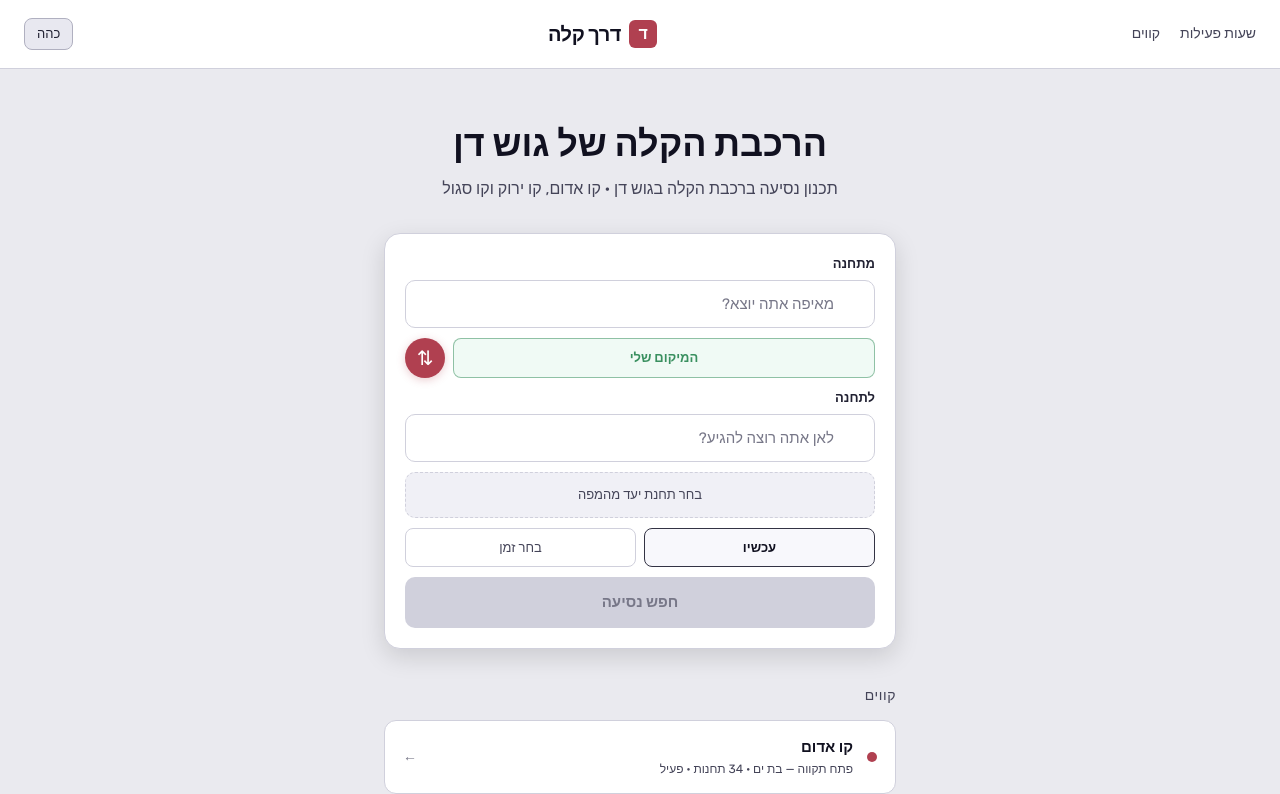
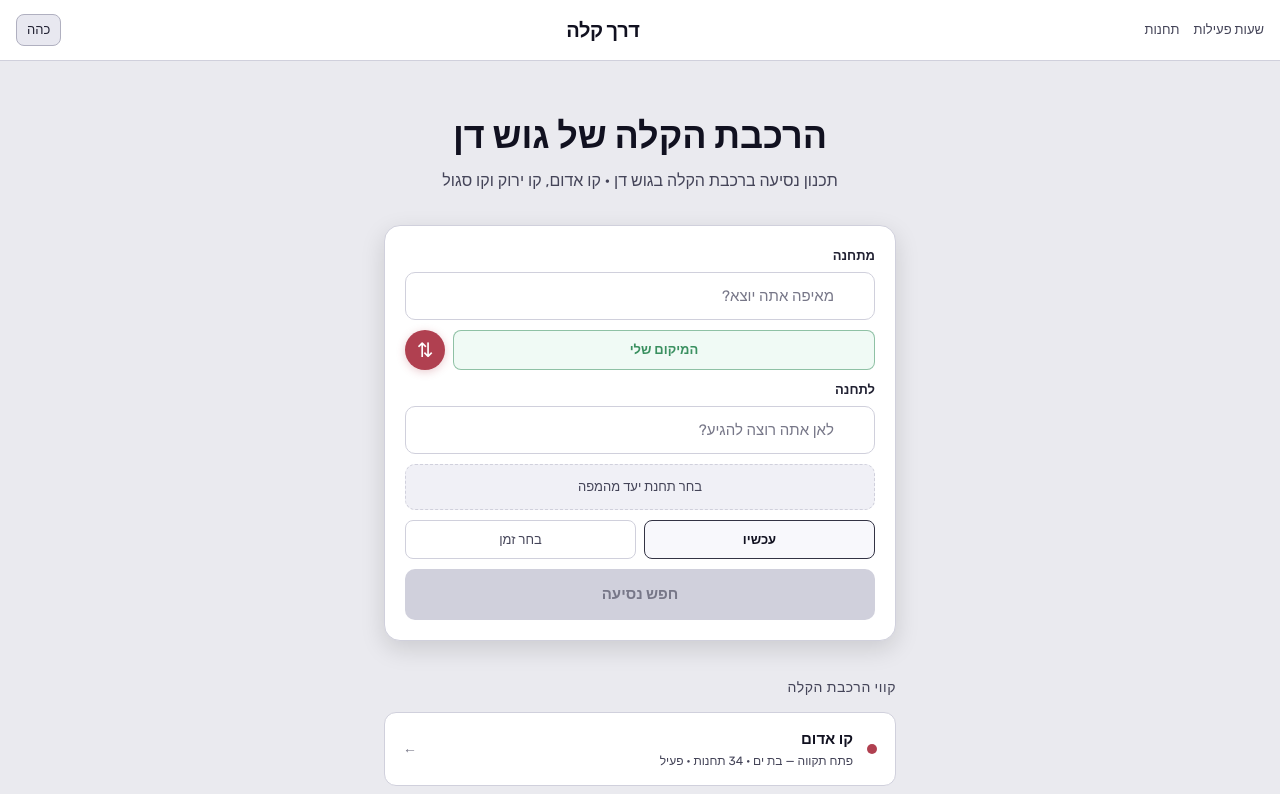
Before and after one commit to pawpaw555/derechkala, a Next.js app: page / in a window 1280 px wide. Shown: the top 794 px of the page. Built offline with nearby package versions, Linux system fonts and the light colour scheme.

Commit message:
station page trip planner improvements, departure arrival times

```diff
--- a/app/page.tsx
+++ b/app/page.tsx
@@ -289,27 +289,18 @@ export default function Home() {
 
       {/* Header */}
       <header style={{
-        padding: "18px 24px", display: "flex",
+        padding: "14px 16px", display: "flex",
         justifyContent: "space-between", alignItems: "center",
         borderBottom: `1px solid ${t.border}`, background: t.card,
       }}>
-        <nav style={{ display: "flex", gap: 20 }}>
-          <a href="/hours" style={{ color: t.muted, fontSize: 14, fontWeight: 500 }}>שעות פעילות</a>
-          <a href="/line-red" style={{ color: t.muted, fontSize: 14, fontWeight: 500 }}>קווים</a>
+        <nav style={{ display: "flex", gap: 14 }}>
+          <a href="/hours" style={{ color: t.muted, fontSize: 13, fontWeight: 500 }}>שעות פעילות</a>
+          <a href="/line-red" style={{ color: t.muted, fontSize: 13, fontWeight: 500 }}>תחנות</a>
         </nav>
-        <span style={{ display: "flex", alignItems: "center", gap: 8 }}>
-          <span style={{
-            width: 28, height: 28, borderRadius: 6,
-            background: "#b04050", display: "inline-flex",
-            alignItems: "center", justifyContent: "center",
-            fontSize: 16, fontWeight: 800, color: "#fff",
-            fontFamily: "'Rubik', sans-serif", flexShrink: 0,
-          }}>ד</span>
-          <span style={{ fontSize: 20, fontWeight: 700, color: t.text, letterSpacing: "-0.02em" }}>דרך קלה</span>
-        </span>
+        <span style={{ fontSize: 20, fontWeight: 700, color: t.text, letterSpacing: "-0.02em" }}>דרך קלה</span>
         <button onClick={toggleTheme} style={{
           background: t.swapBg, border: `1px solid ${t.swapBorder}`,
-          borderRadius: 8, padding: "5px 12px",
+          borderRadius: 8, padding: "5px 10px",
           color: t.swapText, fontSize: 13, fontWeight: 500,
           cursor: "pointer", fontFamily: "'Rubik', sans-serif",
         }}>
@@ -628,7 +619,7 @@ export default function Home() {
 
       {/* Lines */}
       <section style={{ maxWidth: 560, margin: "0 auto", padding: "0 24px 24px", display: "flex", flexDirection: "column", gap: 8 }}>
-        <h2 style={{ fontSize: 14, color: t.muted, marginBottom: 6, fontWeight: 500, letterSpacing: "0.04em" }}>קווים</h2>
+        <h2 style={{ fontSize: 14, color: t.muted, marginBottom: 6, fontWeight: 500, letterSpacing: "0.04em" }}>קווי הרכבת הקלה</h2>
         {[
           { name: "קו אדום", desc: "פתח תקווה — בת ים · 34 תחנות · פעיל", color: "#b04050", href: "/line-red", active: true },
           { name: "קו ירוק", desc: "הרצליה — ראשון לציון · צפוי לפתיחה דצמבר 2028", color: "#3a9060", href: "/line-green", active: false },
--- a/app/station/[slug]/StationClient.tsx
+++ b/app/station/[slug]/StationClient.tsx
@@ -134,7 +134,7 @@ export default function StationClient({ stationName, station }: Props) {
             <input
               value={query}
               onChange={e => handleSearch(e.target.value)}
-              placeholder="תחנה, מקום, שכונה..."
+              placeholder="לאן אתה רוצה להגיע?"
               style={{
                 width: "100%", background: t.inputBg,
                 border: `1.5px solid ${toStation ? t.borderSelected : t.border}`,
@@ -247,12 +247,12 @@ export default function StationClient({ stationName, station }: Props) {
               </div>
               <div style={{ display: "flex", justifyContent: "space-around" }}>
                 {[
-                  ["הרכבת הבאה", `${result.next}′`, result.lineColor],
+                  ["שעת יציאה", result.departureTime || `${result.next}′`, result.lineColor],
                   ["זמן נסיעה", `${result.mins}′`, t.text],
-                  ["תחנות", String(result.stops), t.text],
+                  ["שעת הגעה", result.arrivalTime || "", t.text],
                 ].map(([label, val, col]) => (
                   <div key={label} style={{ textAlign: "center" }}>
-                    <div style={{ fontSize: 24, fontWeight: 700, color: col }}>{val}</div>
+                    <div style={{ fontSize: 22, fontWeight: 700, color: col }}>{val}</div>
                     <div style={{ fontSize: 10, color: t.muted, marginTop: 3 }}>{label}</div>
                   </div>
                 ))}
```
